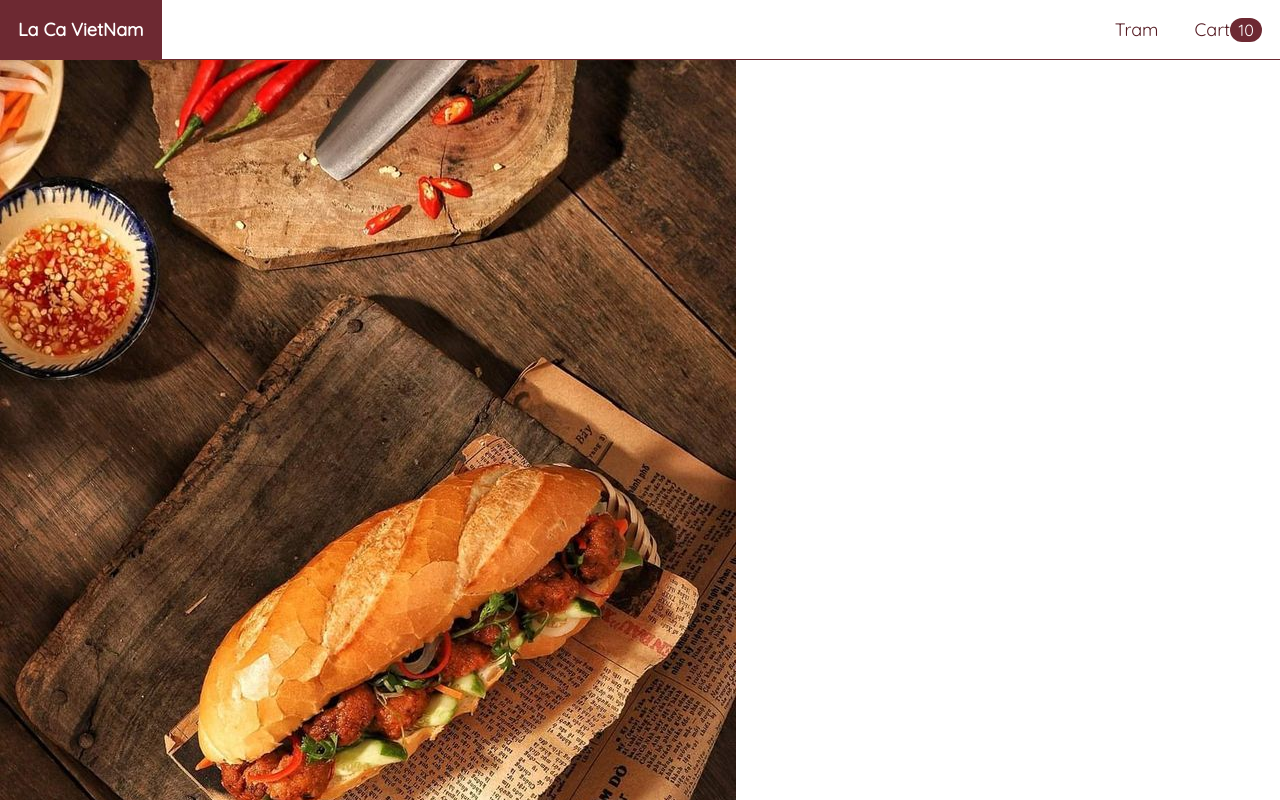
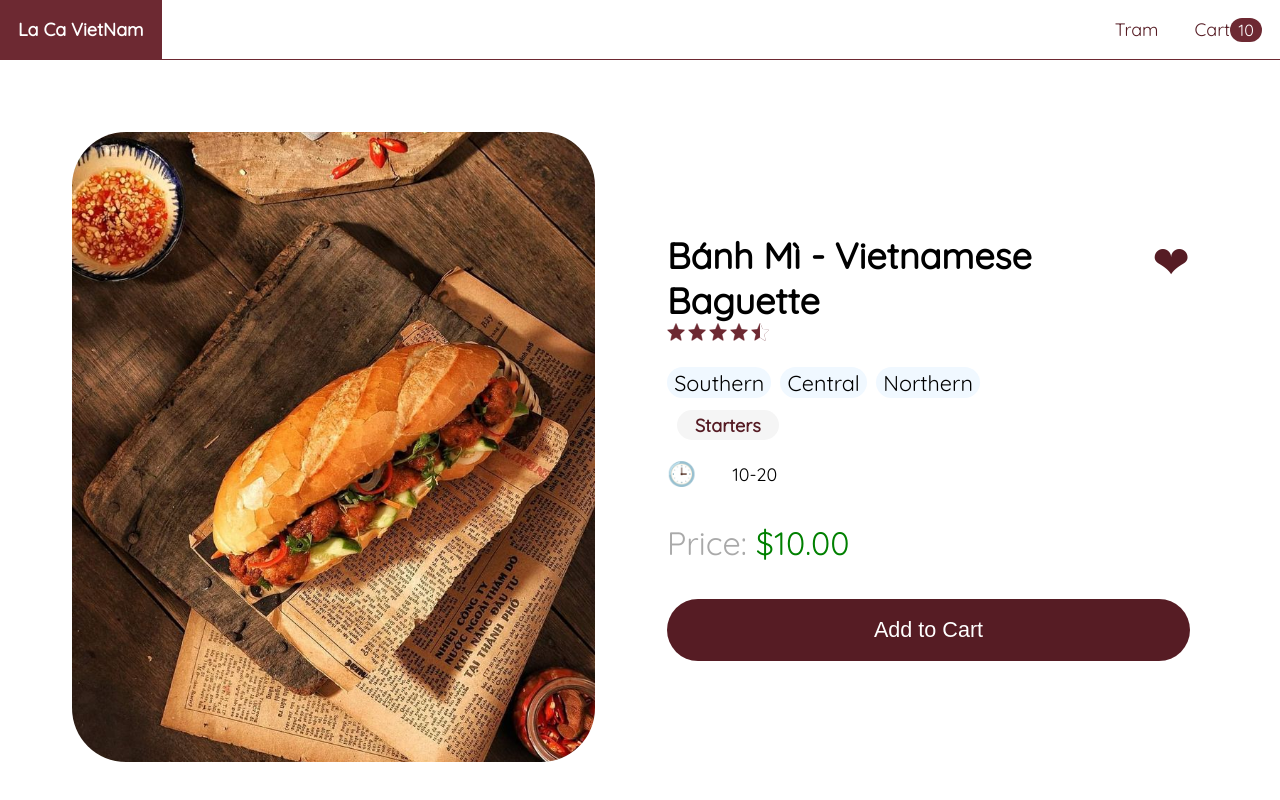
Before and after one commit to taccumei/lacavietnam-react-js, a React (Create React App) app in the folder frontend/: page /food/1 in a window 1280 px wide. Shown: the top 800 px of the page. Built offline with nearby package versions, Linux system fonts and the light colour scheme.

Commit message:
style food page

```diff
--- a/frontend/src/components/FoodPage/FoodPage.js
+++ b/frontend/src/components/FoodPage/FoodPage.js
@@ -4,6 +4,7 @@ import Price from '../Price/Price';
 import { useEffect, useState } from 'react';
 import { useParams } from 'react-router-dom';
 import { getById } from '../../services/foodService';
+import Tags from '../Tags/Tags';
 
 export default function FoodPage() {
   const [food, setFood] = useState({});
@@ -19,29 +20,36 @@ export default function FoodPage() {
     <>
     {food && (
     <div className={classes.container}>
-          <img className={classes.image} src={`/foods/${food.imageUrl}`} alt={food.name} />
+      <img className={classes.image} src={`/foods/${food.imageUrl}`} alt={food.name}/>
       <div className={classes.content}>
         <div className={classes.title}>
-            <div className={classes.name}>{food.name}</div>
+            <span className={classes.name}>{food.name}</span>
             <span
               className={`${classes.favorite} ${food.favorite ? '' : classes.not}`}>
               ❤
-          </span>
+            </span>
         </div>
         <div className={classes.stars}>
           <StarRating stars={food.stars} />
         </div>
-        {/* <div className={classes.origins}>
-          {food.origins.map(origin=>(
-          <span key={origin}>{origin}</span>))}
-        </div> */}
+        <div className={classes.origins}>
+          {
+            food.origins?.map(origin => <span key={origin}>{origin}</span>)
+          }
+        </div>
+        <div className={classes.tags}>
+          {
+            food.tags && <Tags tags={food.tags.map(tag=>({name:tag}))} forFoodPage={true}/>
+          }
+        </div>
         <div className={classes.cook_time}>
           <span>🕒</span>
           {food.cookTime}
         </div>
         <div className={classes.price}>
           <Price price={food.price}/>
-        </div>
+            </div>
+            <button>Add to Cart</button>
       </div>
       </div>
       )}
--- a/frontend/src/components/FoodPage/foodpage.module.css
+++ b/frontend/src/components/FoodPage/foodpage.module.css
@@ -0,0 +1,95 @@
+.container{
+  display: flex;
+  align-items: center;
+  justify-content: center;
+  flex-wrap: wrap;
+  margin: 3rem;
+}
+
+.container>* {
+  min-width: 25rem;
+  max-width: 40rem;
+}
+
+.image{
+  border-radius: 3rem;
+  flex: 1 0;
+  object-fit: cover;
+  height: 35rem;
+  margin: 1rem;
+}
+
+.content {
+  width: 100%;
+  display: flex;
+  flex-direction: column;
+  flex: 1 0;
+  border-radius: 3rem;
+  padding: 2rem;
+  color: black;
+  margin-left: 1rem;
+}
+
+.title {
+  display: flex;
+  justify-content: space-between;
+}
+
+.name {
+  font-size: 2rem;
+  font-weight: bold;
+}
+
+.favorite {
+  color: #561C24;
+  font-size: 2.5rem;
+}
+
+.origins{
+  display: flex;
+  flex-wrap: wrap;
+  margin: 0.7rem 0;
+}
+
+.origins span{
+  font-size: 1.2rem;
+  background-color: aliceblue;
+  margin: 0.5rem 0.5rem 0 0;
+  border-radius: 2rem;
+  padding: 0.1rem 0.4rem;
+}
+
+.cook_time {
+  margin-top: 1rem;
+}
+.cook_time span {
+  padding: 0.6rem 2rem 0.6rem 0;
+  border-radius: 10rem;
+  font-size: 1.3rem;
+}
+
+.price {
+  font-size: 1.8rem;
+  margin: 2rem 2rem 2rem 0;
+  color: green;
+}
+
+.price::before {
+  content: 'Price: ';
+  color: darkgrey;
+}
+
+.container button {
+  color: white;
+  background-color: #561C24;
+  border: none;
+  font-size: 1.2rem;
+  padding: 1rem;
+  border-radius: 10rem;
+  outline: none;
+}
+
+.container button:hover {
+  opacity: 0.9;
+  cursor: pointer;
+}
--- a/frontend/src/pages/Home/HomePage.js
+++ b/frontend/src/pages/Home/HomePage.js
@@ -5,7 +5,6 @@ import Search from '../../components/Search/Search';
 import { useParams } from 'react-router-dom';
 import { search } from '../../services/foodService';
 import Tags from '../../components/Tags/Tags';
-import FoodPage from '../../components/FoodPage/FoodPage';
 
 const initialState = { foods: [], tags:[] };
 
```
